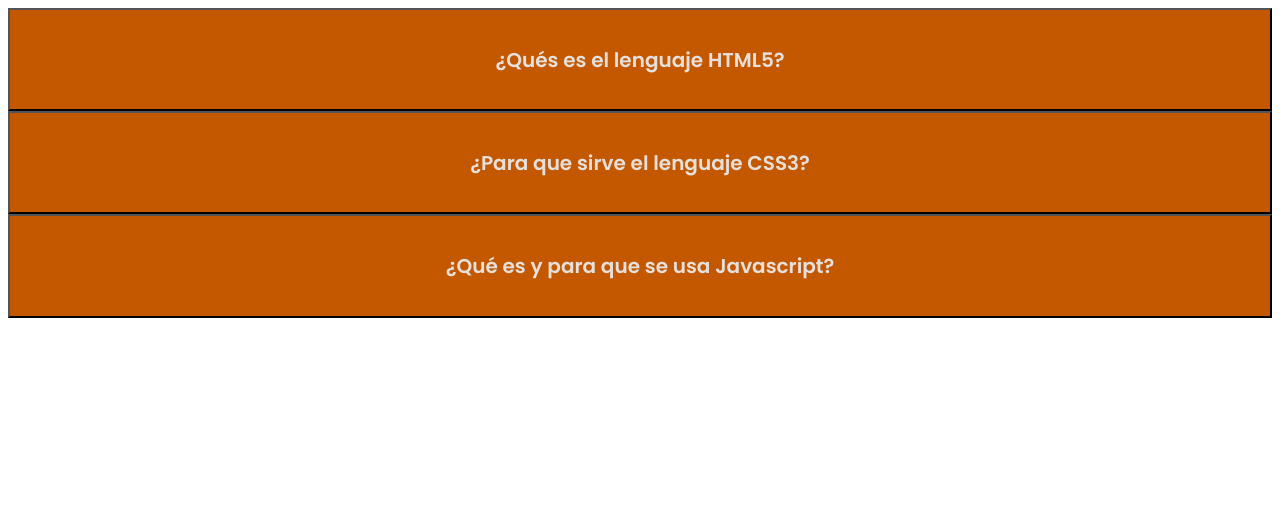
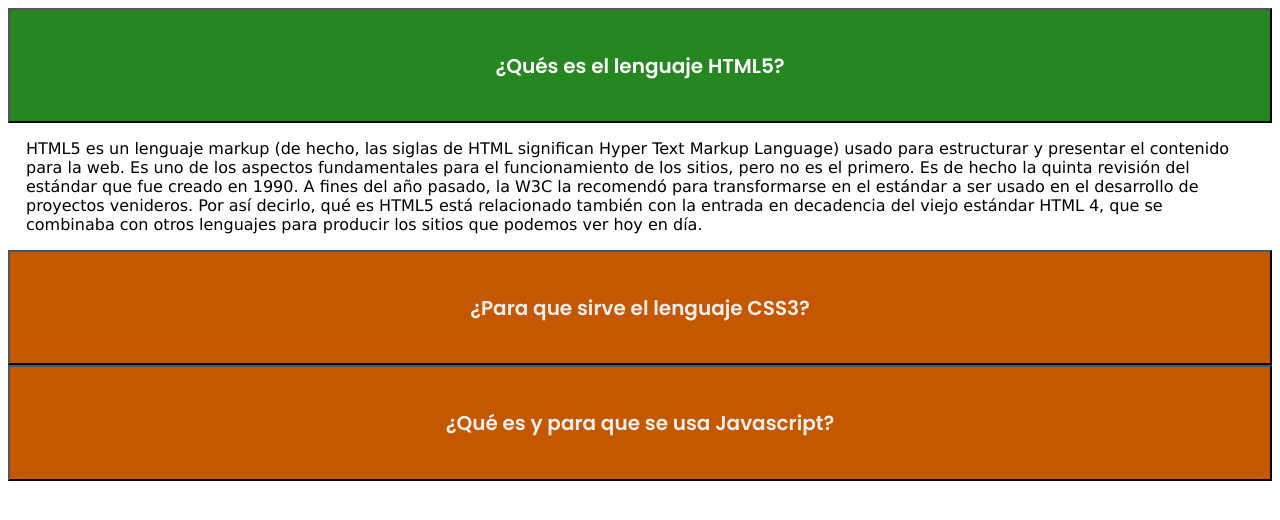
Before and after one commit to Jimena-tm/semana12-acordion, a plain HTML site: page index.html in a window 1280 px wide. Both pictures are taken after a click on the button "¿Qués es el lenguaje HTML5?". Drawn offline with Linux system fonts and the light colour scheme.

Commit message:
acordion en JS terminado

```diff
--- a/scripts/main.js
+++ b/scripts/main.js
@@ -0,0 +1,15 @@
+const ejercicioAcordion = document.getElementsByClassName("acordion");
+let i;
+
+for (i = 0; i < ejercicioAcordion.length; i++) {
+  ejercicioAcordion[i].addEventListener("click", function() {
+    this.classList.toggle("active");
+
+    let content = this.nextElementSibling;
+    if (content.style.display === "block") {
+      content.style.display = "none";
+    } else {
+      content.style.display = "block";
+    }
+  });
+}
--- a/styles/main.css
+++ b/styles/main.css
@@ -5,9 +5,9 @@ h2{
 
 .acordion {
     background-color: #c45800;
-    color: #e6e0dd;
+    color: #f3eeec;
     cursor: pointer;
-    padding: 1.125rem;
+    padding: 1.5rem;
     width: 100%;
     text-align: center;
     outline: none;
@@ -16,13 +16,14 @@ h2{
 
   .active,
   .accordion:hover {
-    background-color: rgb(61, 180, 97);
+    background-color: rgb(38, 134, 34);
     color: white;
   }
 
   .content {
     padding: 0 1.125rem;
     background-color: white;
+    font-family: 'Lucida Sans', 'Lucida Sans Regular', 'Lucida Grande', 'Lucida Sans Unicode', Geneva, Verdana, sans-serif;
     display: none;
     overflow: hidden;
   }
```
